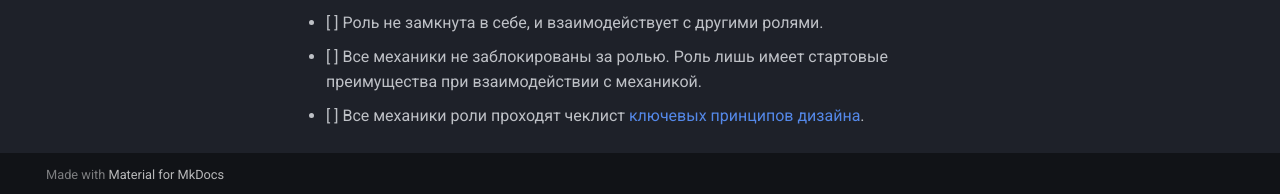
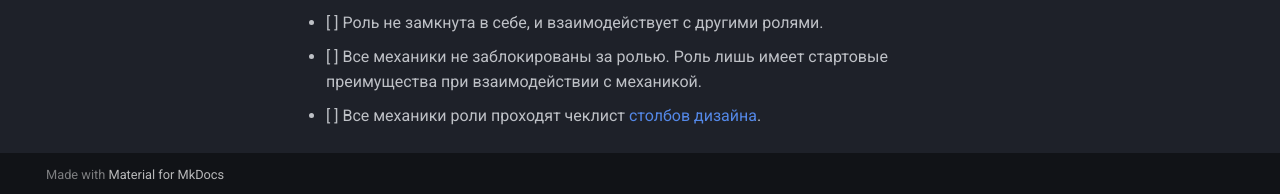
Before and after one commit to crystallpunk-14/crystallpunk-docs, an MkDocs documentation site: the page built from docs/Геймдизайн/Игровые роли/Правила дизайна ролей.md, in a window 1280 px wide and 928 px high. Shown: the part 731-925 px from the top of the window. Built offline with MkDocs 1.6.1 and Material for MkDocs 9.7.7, drawn with Linux system fonts in a browser that asks for light colours.

Commit message:
Update Правила дизайна ролей.md

```diff
--- a/docs/Геймдизайн/Игровые роли/Правила дизайна ролей.md
+++ b/docs/Геймдизайн/Игровые роли/Правила дизайна ролей.md
@@ -17,4 +17,4 @@
 - [ ] Роль имеет минимум 1 механику, влияющую на ресурсный цикл.
 - [ ] Роль не замкнута в себе, и взаимодействует с другими ролями.
 - [ ] Все механики не заблокированы за ролью. Роль лишь имеет стартовые преимущества при взаимодействии с механикой.
-- [ ] Все механики роли проходят чеклист [ключевых принципов дизайна](../Ключевые правила дизайна.md).
+- [ ] Все механики роли проходят чеклист [столбов дизайна](../Столбы дизайна.md).
```
